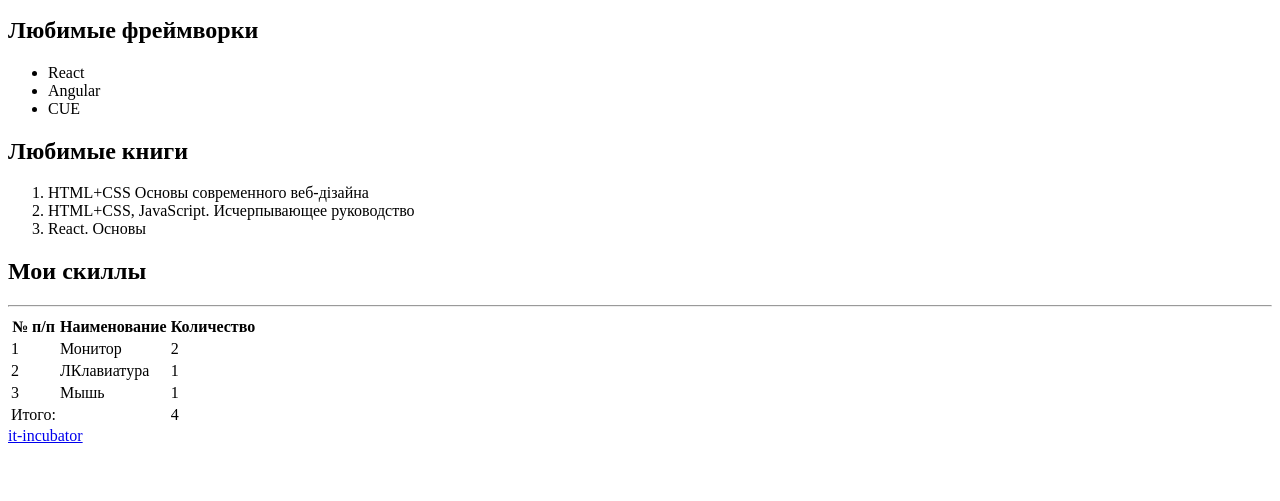
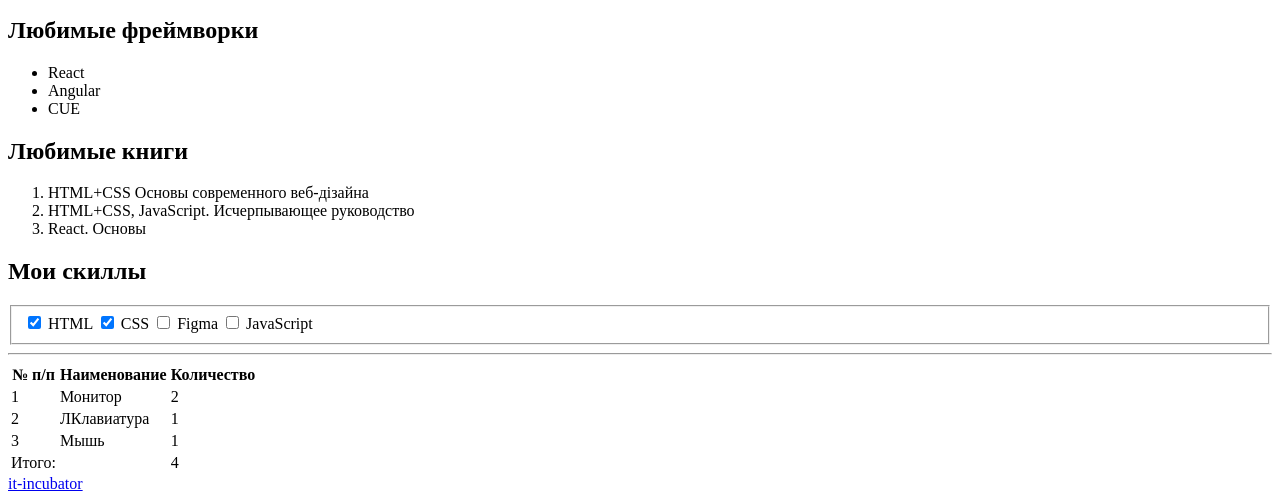
Before and after one commit to Nickrosenberg/1-hw-with-auto-test-html-css-main, a plain HTML site: page index.html in a window 1280 px wide. Shown: the part 493-994 px from the top of the page. Before the commit the page ends 946 px from the top, so only its background shows below. Drawn offline with Linux system fonts and the light colour scheme.

Commit message:
complete tas-4

```diff
--- a/index.html
+++ b/index.html
@@ -62,6 +62,24 @@
                 - В подписи укажи названия любых тем по верстке (все, что знаешь или слышал).
                 - Каждый чекбокс должен быть связан со своей подписью. Для этого чекбокс должен находиться в элементе для подписи
                 - Отметь "галочкой" (с помощью специального атрибута) темы, которые ты уже знаешь. -->
+                <fieldset>
+                    <label for="">
+                        <input type="checkbox" name="html" checked>
+                        HTML
+                    </label>
+                    <label for="">
+                        <input type="checkbox" name="css" checked>
+                        CSS
+                    </label>
+                    <label for="">
+                        <input type="checkbox" name="figma">
+                        Figma
+                    </label>
+                    <label for="">
+                        <input type="checkbox" name="JavaScript">
+                        JavaScript
+                    </label>
+                </fieldset>
         </div>
         <!-- 5) Создай здесь однострочное поле для ввода текста с подсказкой "Новый скилл", которая исчезает, когда начинаешь что-то печатать (для подсказки есть специальный атрибут) -->
         <!-- 6) Создай здесь кнопку “Добавить” -->
```
